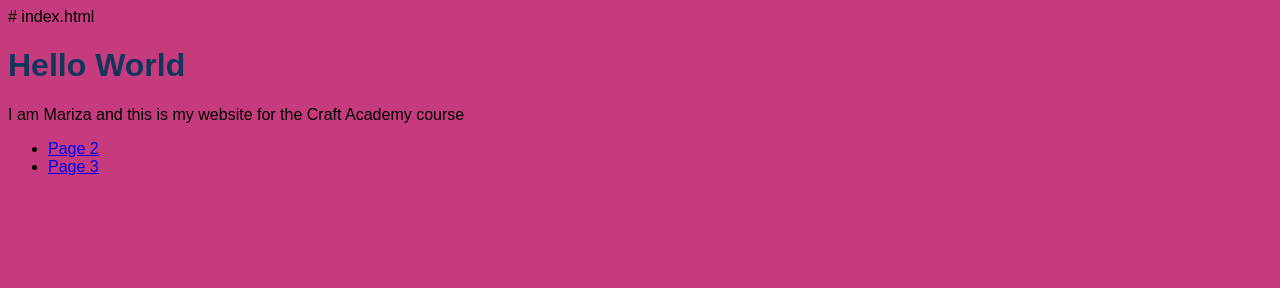
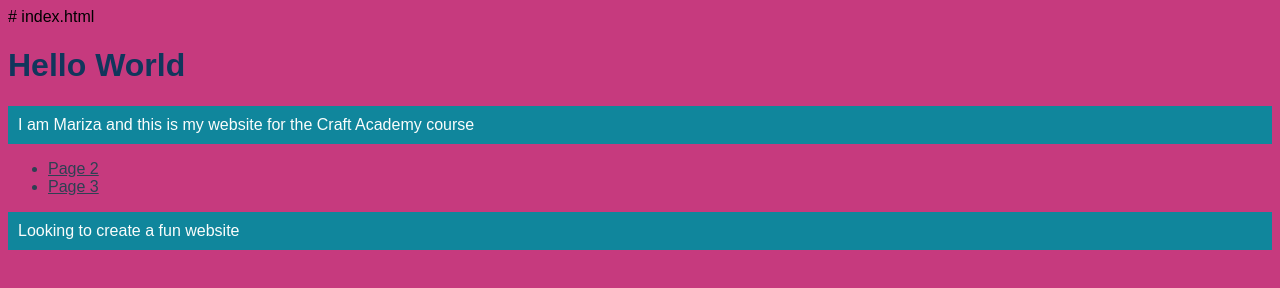
Before and after one commit to marizaswart/marizaswart.github.io, a plain HTML site: page index.html in a window 1280 px wide. Drawn offline with Linux system fonts and the light colour scheme.

Commit message:
Adding the first bit of practice styling and a readme file

```diff
--- a/index.html
+++ b/index.html
@@ -18,6 +18,8 @@
   <li><a href="page2.html">Page 2</a></li>
   <li><a href="page3.html">Page 3</a></li>
 </ul>
+
+<p>Looking to create a fun website</p>
 </body>
 
 
--- a/style.css
+++ b/style.css
@@ -7,12 +7,12 @@ body {
    font-family: sans-serif;
 }
 
-link {
-  color: #032549;
-  }
-  /* CSS link color (red) */
+a, ul {
+  color: #2E4053;
+}
 
-link:hover {
-   color: #00FF00;
-  }
-  /* CSS link hover (green) */
+p {
+  background: #10869C;
+  color: #FBFDFC;
+  padding: 10px;
+}
```
Also changed, not shown: 1 other file.
